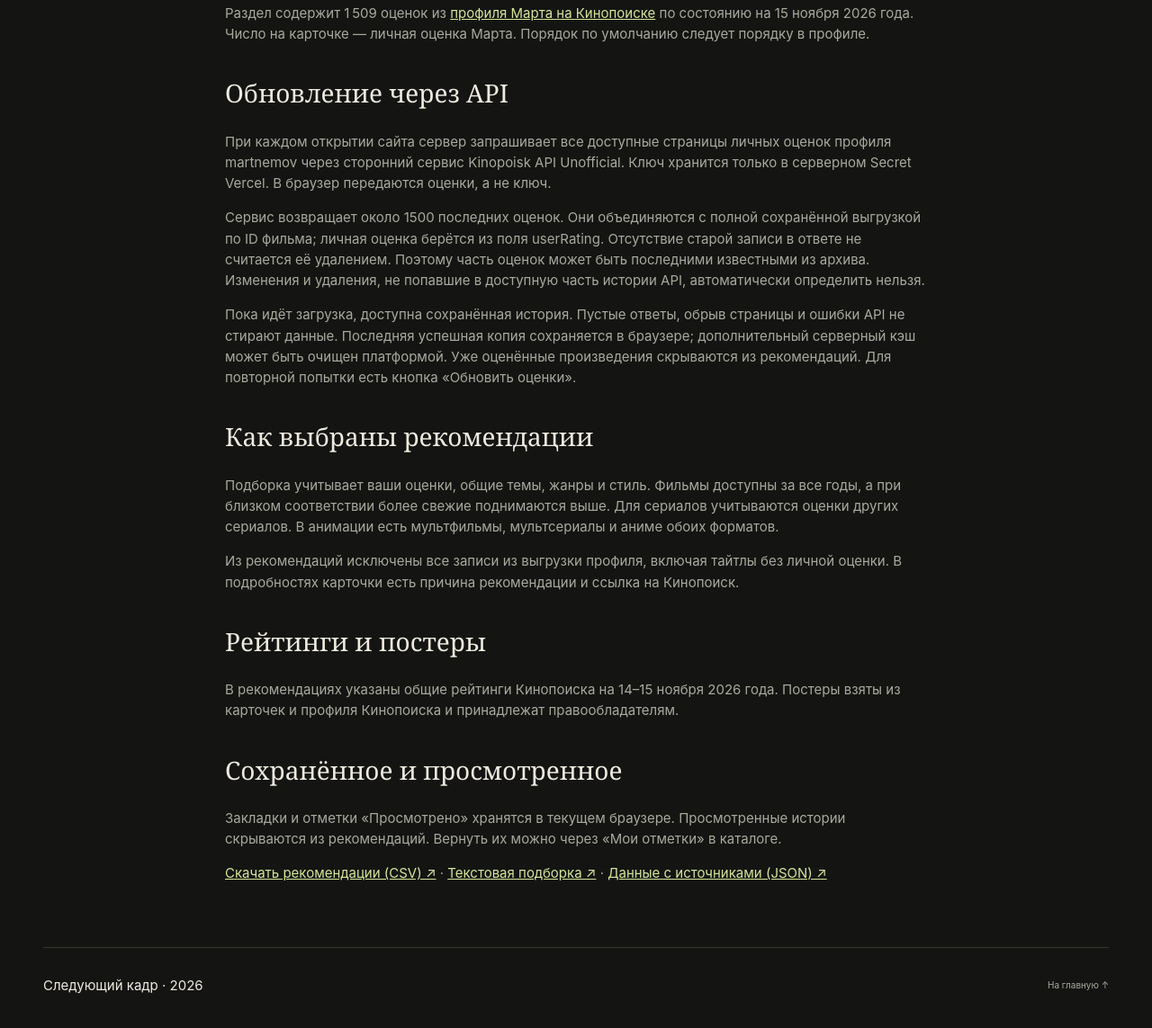
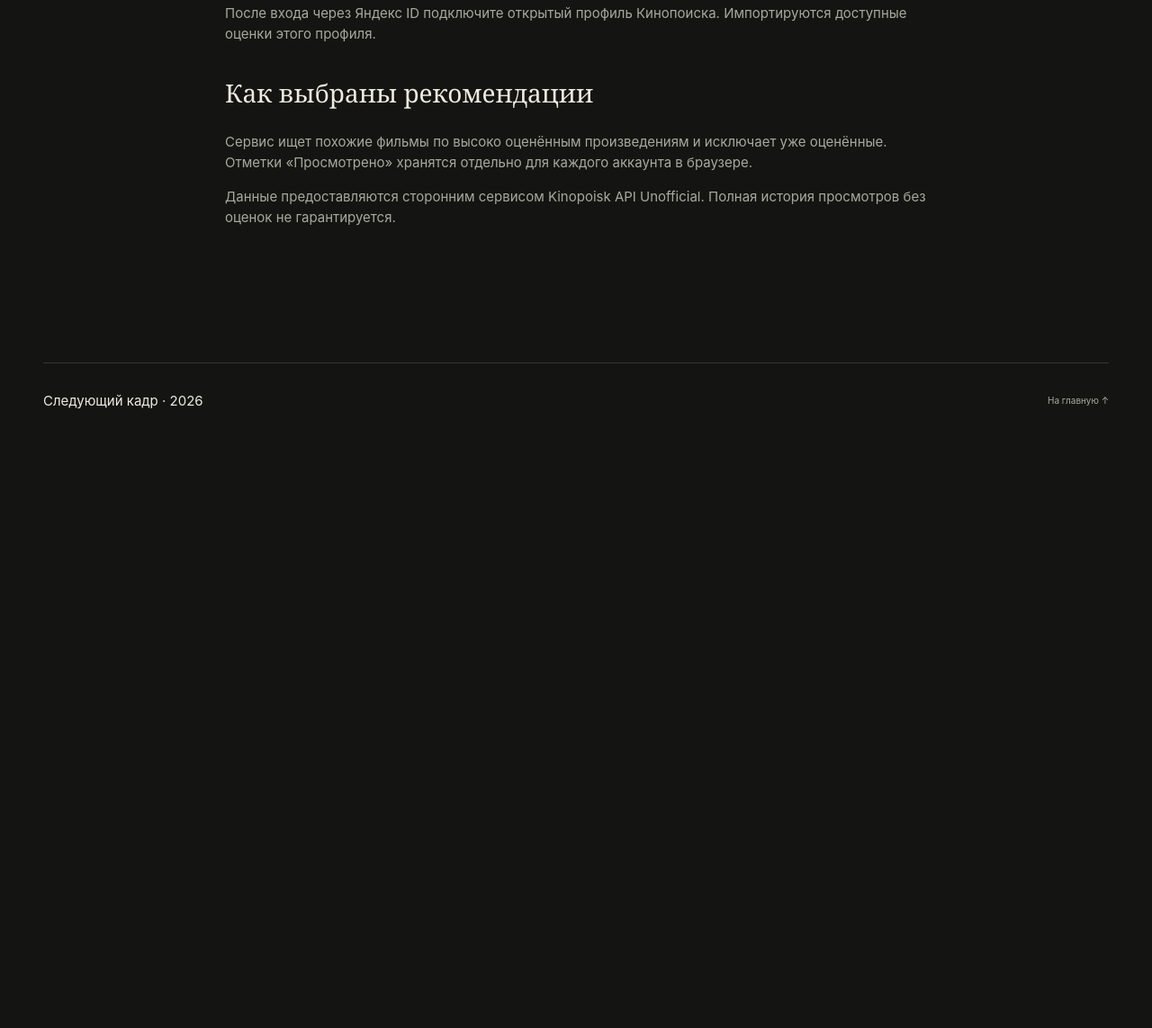
Before and after one commit to martnemov/cinema-recs, a website: page about.html in a window 1280 px wide. Shown: the part 329-1472 px from the top of the page at 90% size. After the commit the page ends 826 px from the top, so only its background shows below. Drawn offline with Linux system fonts and the light colour scheme.

Commit message:
Harden multi-user flow: about.html

```diff
--- a/about.html
+++ b/about.html
@@ -15,17 +15,7 @@
   </header>
   <main class="wrap about-content">
     <h1>О подборке</h1>
-    <h2>Мои оценки</h2>
-    <p>Раздел содержит 1 509 оценок из <a href="https://www.kinopoisk.ru/user/martnemov/movies/voted-watched/" target="_blank" rel="noopener noreferrer">профиля Марта на Кинопоиске</a> по состоянию на 15 ноября 2026 года. Число на карточке — личная оценка Марта. Порядок по умолчанию следует порядку в профиле.</p>
-    <h2>Обновление через API</h2><p>При каждом открытии сайта сервер запрашивает все доступные страницы личных оценок профиля martnemov через сторонний сервис Kinopoisk API Unofficial. Ключ хранится только в серверном Secret Vercel. В браузер передаются оценки, а не ключ.</p><p>Сервис возвращает около 1500 последних оценок. Они объединяются с полной сохранённой выгрузкой по ID фильма; личная оценка берётся из поля userRating. Отсутствие старой записи в ответе не считается её удалением. Поэтому часть оценок может быть последними известными из архива. Изменения и удаления, не попавшие в доступную часть истории API, автоматически определить нельзя.</p><p>Пока идёт загрузка, доступна сохранённая история. Пустые ответы, обрыв страницы и ошибки API не стирают данные. Последняя успешная копия сохраняется в браузере; дополнительный серверный кэш может быть очищен платформой. Уже оценённые произведения скрываются из рекомендаций. Для повторной попытки есть кнопка «Обновить оценки».</p><h2>Как выбраны рекомендации</h2>
-    <p>Подборка учитывает ваши оценки, общие темы, жанры и стиль. Фильмы доступны за все годы, а при близком соответствии более свежие поднимаются выше. Для сериалов учитываются оценки других сериалов. В анимации есть мультфильмы, мультсериалы и аниме обоих форматов.</p>
-    <p>Из рекомендаций исключены все записи из выгрузки профиля, включая тайтлы без личной оценки. В подробностях карточки есть причина рекомендации и ссылка на Кинопоиск.</p>
-    <h2>Рейтинги и постеры</h2>
-    <p>В рекомендациях указаны общие рейтинги Кинопоиска на 14–15 ноября 2026 года. Постеры взяты из карточек и профиля Кинопоиска и принадлежат правообладателям.</p>
-    <h2>Сохранённое и просмотренное</h2>
-    <p>Закладки и отметки «Просмотрено» хранятся в текущем браузере. Просмотренные истории скрываются из рекомендаций. Вернуть их можно через «Мои отметки» в каталоге.</p>
-    <p><a href="recommendations.csv" download>Скачать рекомендации (CSV) ↗</a> · <a href="recommendations.md" download>Текстовая подборка ↗</a> · <a href="recommendations.json" download>Данные с источниками (JSON) ↗</a></p>
-  </main>
+    <h2>Мои оценки</h2><p>После входа через Яндекс ID подключите открытый профиль Кинопоиска. Импортируются доступные оценки этого профиля.</p><h2>Как выбраны рекомендации</h2><p>Сервис ищет похожие фильмы по высоко оценённым произведениям и исключает уже оценённые. Отметки «Просмотрено» хранятся отдельно для каждого аккаунта в браузере.</p><p>Данные предоставляются сторонним сервисом Kinopoisk API Unofficial. Полная история просмотров без оценок не гарантируется.</p></main>
   <footer class="footer wrap"><span>Следующий кадр · 2026</span><a href="./">На главную ↑</a></footer>
 </body>
 </html>
```
